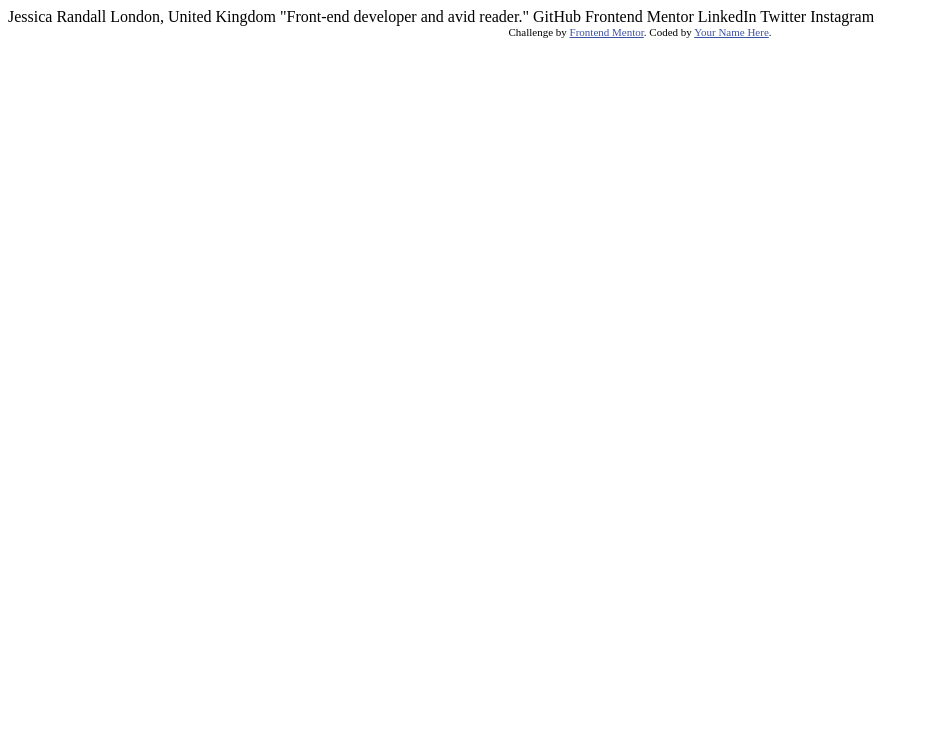
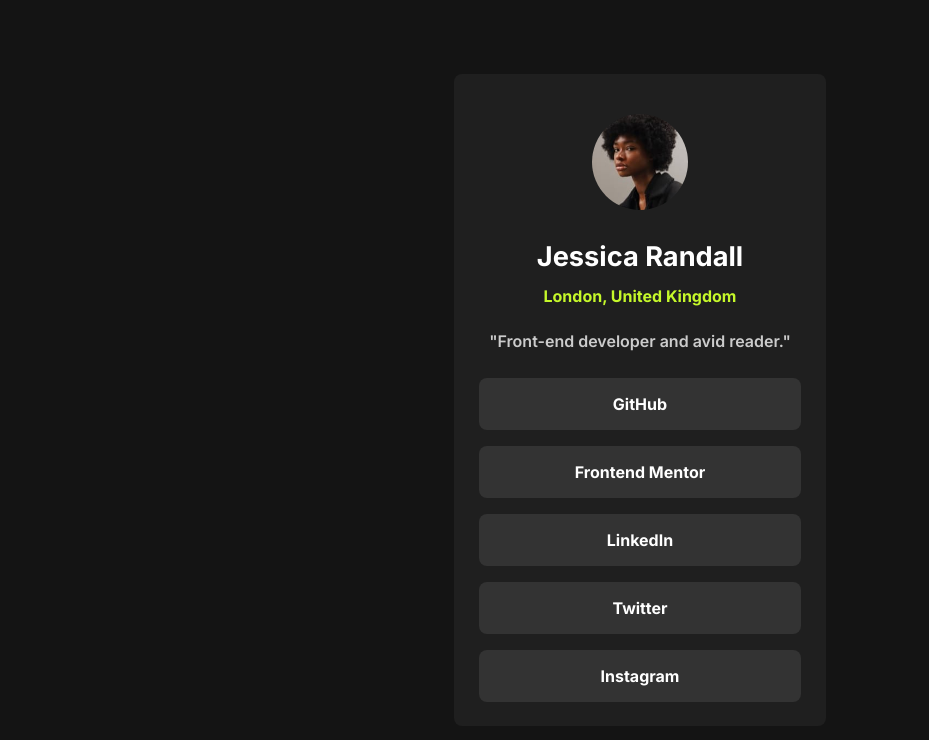
Before and after one commit to Fikerte-T/social-links-profile, a plain HTML site: page index.html in a window 1280 px wide. Shown: the whole page, without its empty margins (0-929 px from the left). Drawn offline with Linux system fonts and the light colour scheme.

Commit message:
Add HTML and CSS

```diff
--- a/index.html
+++ b/index.html
@@ -5,30 +5,30 @@
   <meta name="viewport" content="width=device-width, initial-scale=1.0"> <!-- displays site properly based on user's device -->
 
   <link rel="icon" type="image/png" sizes="32x32" href="./assets/images/favicon-32x32.png">
-
+  <link rel="preconnect" href="https://fonts.googleapis.com">
+  <link rel="preconnect" href="https://fonts.gstatic.com" crossorigin>
+  <link href="https://fonts.googleapis.com/css2?family=Inter:ital,opsz,wght@0,14..32,100..900;1,14..32,100..900&display=swap" rel="stylesheet">
+  <link rel="stylesheet" href="style.css" />
   <title>Frontend Mentor | Social links profile</title>
 
-  <!-- Feel free to remove these styles or customise in your own stylesheet 👍 -->
-  <style>
-    .attribution { font-size: 11px; text-align: center; }
-    .attribution a { color: hsl(228, 45%, 44%); }
-  </style>
 </head>
 <body>
 
-  Jessica Randall
-  London, United Kingdom
-  "Front-end developer and avid reader."
+ <main class="container">
+  <div class="card">
+    <img src="/assets/images/avatar-jessica.jpeg" alt="" />
+    <h2>Jessica Randall</h2>
+    <p class="subtitle">London, United Kingdom</p>
+    <p class="quote">"Front-end developer and avid reader."</p>
 
-  GitHub
-  Frontend Mentor
-  LinkedIn
-  Twitter
-  Instagram
+    <a class="social-links" href="https://github.com/fikerte-t">GitHub</a>
+    <a class="social-links" href="https://www.frontendmentor.io/profile/Fikerte-T">Frontend Mentor</a>
+    <a class="social-links" href="https://linkedin.com/fikerte-tesfaye">LinkedIn</a>
+    <a class="social-links" href="#">Twitter</a>
+    <a class="social-links" href="#">Instagram</a>
+  </div>
 
-  <div class="attribution">
-    Challenge by <a href="https://www.frontendmentor.io?ref=challenge" target="_blank">Frontend Mentor</a>.
-    Coded by <a href="#">Your Name Here</a>.
-  </div>
+ </main>
+
 </body>
 </html>
--- /dev/null
+++ b/style.css
@@ -0,0 +1,76 @@
+:root {
+    --colorgreen: hsl(75, 94%, 57%);
+    --colorgray500: hsl(0, 0%, 80%);
+    --colorgray700: hsl(0, 0%, 20%);
+    --colorgray800: hsl(0, 0%, 12%);
+    --colorgray900: hsl(0, 0%, 8%);
+    --colorwhite: #fff;
+}
+
+* {
+    margin: 0;
+    padding: 0;
+    box-sizing: border-box;
+    font-family: "Inter", sans-serif;
+}
+
+a {
+    text-decoration: none;
+}
+
+.container {
+    height: 100vh;
+    display: grid;
+    background-color: var(--colorgray900);
+}
+
+.card {
+    display: flex;
+    flex-direction: column;
+    align-items: center;
+    justify-content: space-between;
+    place-self: center;
+    background-color: var(--colorgray800);
+    padding: 1rem;
+    border-radius: .5rem;
+}
+
+img {
+    border-radius: 6rem;
+    height: 6rem;
+    margin: 1.5rem;
+}
+
+h2 {
+    color: var(--colorwhite);
+    margin: .4rem;
+    font-size: 1.7rem;
+}
+
+.subtitle {
+    color: var(--colorgreen);
+    margin: .4rem;
+    font-weight: 700;
+}
+
+.quote {
+    color: var(--colorgray500);
+    margin: 1.2rem;
+    font-weight: 600;
+}
+
+.social-links {
+    width: 95%;
+    background: var(--colorgray700);
+    color: var(--colorwhite);
+    margin: .5rem 0;
+    border-radius: .5rem;
+    text-align: center;
+    padding: 1rem 0;
+    font-weight: 700;
+}
+
+.social-links:hover, .social-links:focus {
+    background: var(--colorgreen);
+    color: var(--colorgray900);
+}
```
Also changed, not shown: README-template.md (deleted), README.md, 1 other file.
